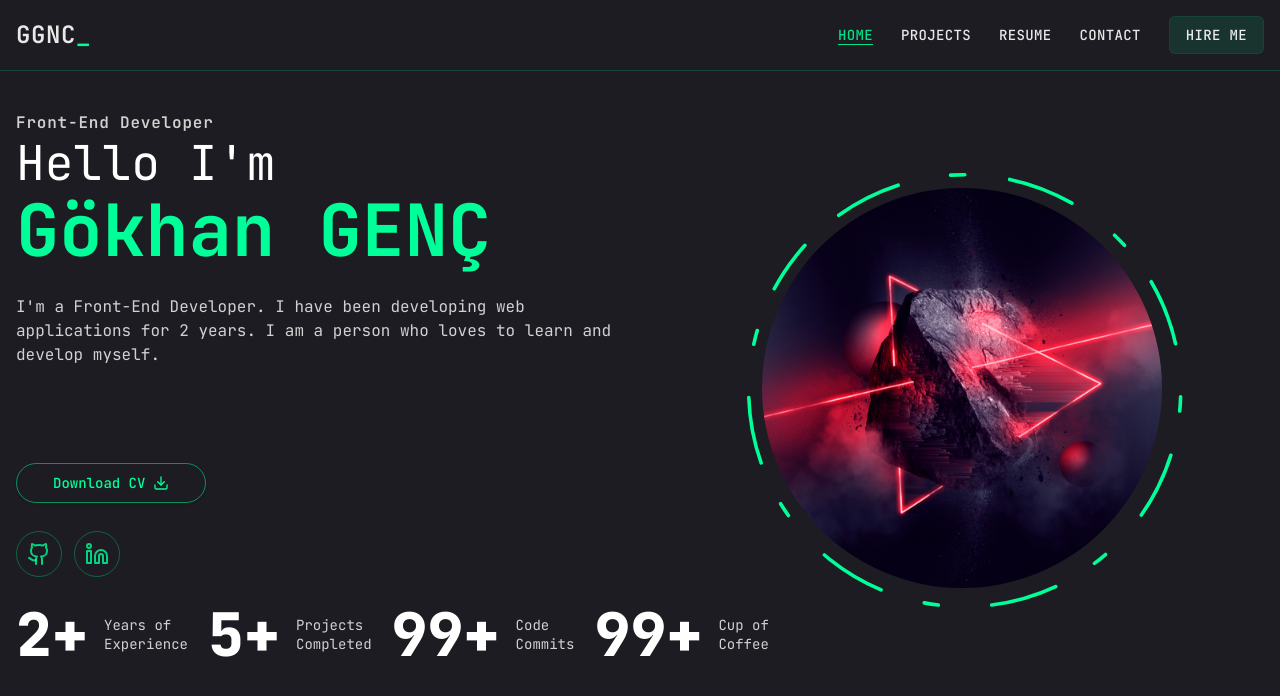
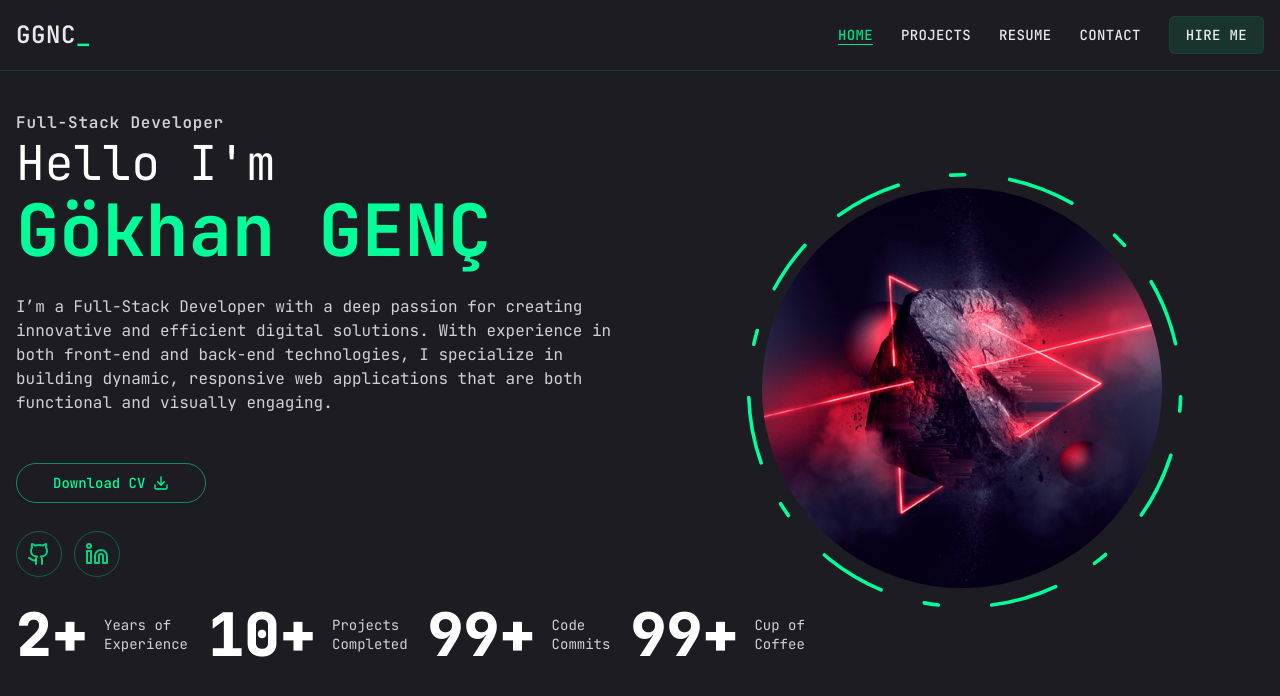
Before and after one commit to GGNC/webfolio, a Next.js app: page / in a window 1280 px wide. Shown: the top 696 px of the page. Built offline with nearby package versions, Linux system fonts and the light colour scheme.

Commit message:
chore: update static text across pages

```diff
--- a/app/api/emails/route.ts
+++ b/app/api/emails/route.ts
@@ -5,8 +5,8 @@ export async function POST(request: Request) {
   const { name, email, message } = await request.json();
   try {
     const { data, error } = await resend.emails.send({
-      from: "onboarding@resend.dev",
-      to: "gokhan-genc@outlook.com",
+      from: email,
+      to: "gokhangenc113@gmail.com",
       subject: "This e-mail was sent from Webfolio",
       react: ContactEmail({ name, email, message }),
     });
--- a/components/AboutResumeContent.tsx
+++ b/components/AboutResumeContent.tsx
@@ -28,7 +28,9 @@ function AboutResumeContent({ value }: AboutResumeContentProps) {
           </p>
           <div className="space-y-4">
             <div>
-              <h3 className="text-lg font-semibold mb-2">Interests</h3>
+              <h3 className="text-lg font-semibold mb-2">
+                {resumeData.tabContentData.about.interests.title.en}
+              </h3>
               <div className="flex flex-wrap gap-2">
                 {resumeData.tabContentData.about.interests.en.map(
                   (interest, index) => (
@@ -40,7 +42,23 @@ function AboutResumeContent({ value }: AboutResumeContentProps) {
               </div>
             </div>
             <div>
-              <h3 className="text-lg font-semibold mb-2">Languages</h3>
+              <h3 className="text-lg font-semibold mb-2">
+                {resumeData.tabContentData.about.volunteer.title.en}
+              </h3>
+              <div className="flex flex-wrap gap-2">
+                {resumeData.tabContentData.about.volunteer.en.map(
+                  (volunteer, index) => (
+                    <Badge key={index} variant="secondary" className="mb-2">
+                      {volunteer}
+                    </Badge>
+                  )
+                )}
+              </div>
+            </div>
+            <div>
+              <h3 className="text-lg font-semibold mb-2">
+                {resumeData.tabContentData.about.languages.title.en}
+              </h3>
               <div className="flex flex-wrap gap-2">
                 {resumeData.tabContentData.about.languages.en.map(
                   (interest, index) => (
--- a/config/constants/index.ts
+++ b/config/constants/index.ts
@@ -71,14 +71,14 @@ export const headerData = {
   ],
 };
 export const homeData = {
-  jobTitle: "Front-End Developer",
+  jobTitle: "Full-Stack Developer",
   title: {
     en: "Hello I'm",
     tr: "Merhaba Ben",
   },
   name: "Gökhan GENÇ",
   description: {
-    en: "I'm a Front-End Developer. I have been developing web applications for 2 years. I am a person who loves to learn and develop myself.",
+    en: "I’m a Full-Stack Developer with a deep passion for creating innovative and efficient digital solutions. With experience in both front-end and back-end technologies, I specialize in building dynamic, responsive web applications that are both functional and visually engaging.",
     tr: "Ben bir Front-End Developer'ım. 2 yıldır web uygulamaları geliştiriyorum. Öğrenmeyi ve kendimi geliştirmeyi seven biriyim.",
   },
   downloadCV: {
@@ -94,7 +94,7 @@ export const homeData = {
       },
     },
     {
-      num: 5,
+      num: 10,
       title: {
         en: "Projects Completed",
         tr: "Proje Tamamlandı",
@@ -236,8 +236,8 @@ export const resumeData = {
       items: [
         {
           degree: {
-            en: "Computer Engineering",
-            tr: "Bilgisayar Mühendisliği",
+            en: "Bachelor of Engineering - Computer Engineering",
+            tr: "Mühendislik Fakültesi - Bilgisayar Mühendisliği",
           },
           institution: {
             en: "Cukurova University",
@@ -245,10 +245,10 @@ export const resumeData = {
           },
           period: "2018 - 2023",
           description: {
-            en: "I studied computer engineering at Cukurova University. I graduated in 2023.",
-            tr: "Çukurova Üniversitesi'nde bilgisayar mühendisliği okudum. 2023 yılında mezun oldum.",
+            en: "",
+            tr: "",
           },
-          achiments: [],
+          achiments: ["GPA : 2.94 / 4", "Campus Ambassador"],
         },
         {
           degree: {
@@ -259,10 +259,10 @@ export const resumeData = {
             en: "Bahcesehir Ataturk Anadolu High School",
             tr: "Bahçeşehir Atatürk Anadolu Lisesi",
           },
-          period: "2014 - 2028",
+          period: "2014 - 2018",
           description: {
-            en: "I studied at Bahcesehir Ataturk Anadolu High School. I graduated in 2018.",
-            tr: "Liseyi Bahçeşehir Atatürk Anadolu Lisesi'nde okudum. 2018 yılında mezun oldum.",
+            en: "",
+            tr: "",
           },
           achiments: [],
         },
@@ -280,8 +280,8 @@ export const resumeData = {
             tr: "Front-End Geliştirme",
           },
           description: {
-            en: "I have been developing web applications for 2 years. I am experienced in React, TypeScript, HTML, CSS, and Tailwind CSS.",
-            tr: "2 yıldır web uygulamaları geliştiriyorum. React, TypeScript, HTML, CSS ve Tailwind CSS konularında deneyimliyim.",
+            en: "",
+            tr: "",
           },
           skills: [
             "React",
@@ -299,8 +299,8 @@ export const resumeData = {
             tr: "Back-End Geliştirme",
           },
           description: {
-            en: "I have experience in developing back-end applications using Node.js and MongoDB.",
-            tr: "Node.js ve MongoDB kullanarak back-end uygulamaları geliştirme konusunda deneyimim var.",
+            en: "",
+            tr: "",
           },
           skills: ["Node.js", "MongoDB"],
         },
@@ -310,8 +310,8 @@ export const resumeData = {
             tr: "Araçlar & Teknolojiler",
           },
           description: {
-            en: "I am experienced in using Git, GitHub, and Visual Studio Code.",
-            tr: "Git, GitHub ve Visual Studio Code kullanımında deneyimliyim.",
+            en: "",
+            tr: "",
           },
           skills: ["Git", "GitHub", "Unity", "Visual Studio Code"],
         },
@@ -323,15 +323,31 @@ export const resumeData = {
         tr: "Hakkımda",
       },
       bio: {
-        en: "I'm a Front-End Developer. I have been developing web applications for 2 years. I am a person who loves to learn and develop myself.",
-        tr: "Ben bir Front-End Developer'ım. 2 yıldır web uygulamaları geliştiriyorum. Öğrenmeyi ve kendimi geliştirmeyi seven biriyim.",
+        en: "I’m a Full-Stack Developer who loves taking on challenges and finding innovative solutions. Whether it’s a coding problem or a new opportunity, I’m always eager to learn and grow. When I’m not working, you’ll find me playing video games, going for walks, or watching auto racing. I also volunteer for TOSFED, contributing to the racing community, and I’m fascinated by the technical side of the sport—the engineering and strategy behind every race. I’m driven by curiosity and enjoy helping others, both in my personal life and in my work.",
+        tr: "Yenilikçi çözümler bulmayı seven bir Full-Stack Developer'ım. Bir kodlama sorunu veya yeni bir fırsat olsun, her zaman öğrenmeye ve büyümeye hevesliyim. Çalışmadığımda, beni video oyunları oynarken, yürüyüşe çıkarken veya otomobil yarışı izlerken bulacaksınız. Ayrıca TOSFED için gönüllü",
       },
       interests: {
-        en: ["Basketball", "Video Games", "Car Races"],
-        tr: ["Basketbol Oynamak", "Video Oyunları", "Araba Yarışları"],
+        title: {
+          en: "Interests",
+          tr: "İlgi Alanları",
+        },
+        en: ["Basketball", "Video Games", "Auto Racing"],
+        tr: ["Basketbol Oynamak", "Video Oyunları", "Auto Racing"],
+      },
+      volunteer: {
+        title: {
+          en: "Volunteer Works",
+          tr: "Gönüllü Çalışmalar",
+        },
+        en: ["Class-C Volunteer Supervisor/Referee - TOSFED"],
+        tr: ["Sınıf-C Gönüllü Gözetmen/Hakem - TOSFED"],
       },
       languages: {
-        en: ["Turkish (Native)", "English(Advanced)"],
+        title: {
+          en: "Languages",
+          tr: "Diller",
+        },
+        en: ["Turkish (Native)", "English(Highly proficient)"],
         tr: ["Türkçe (Ana Dil)", "İngilizce (İleri)"],
       },
     },
@@ -344,8 +360,8 @@ export const contactData = {
       tr: "İletişime Geçin",
     },
     description: {
-      en: "Lorem ipsum dolor sit amet consectetur adipisicing elit. Repellat veniam quibusdam optio ipsam fugiat illo officiis eaque aliquam nisi ad minus officia, voluptas sed cumque! Explicabo odio a sequi reprehenderit?",
-      tr: "Lorem ipsum dolor sit amet consectetur adipisicing elit. Repellat veniam quibusdam optio ipsam fugiat illo officiis eaque aliquam nisi ad minus officia, voluptas sed cumque! Explicabo odio a sequi reprehenderit?",
+      en: "Feel free to reach out to me for any inquiries, collaborations, or just to say hello. I'm always open to discussing new projects, creative ideas, or opportunities to be part of your vision.",
+      tr: "Herhangi bir soru, iş birliği veya sadece merhaba demek için benimle iletişime geçmekten çekinmeyin. Yeni projeler, yaratıcı fikirler veya vizyonunuzun bir parçası olma fırsatlarını tartışmaya her zaman açığım.",
     },
     name: {
       en: "Your Name",
@@ -383,7 +399,7 @@ export const contactData = {
       message: {
         invalidMessageLengthShort: {
           en: "Message should be at least 20 characters",
-          tr: "Mesaj en az 20 karakter icermelidir",
+          tr: "Mesaj en az 20 karakter içermelidir",
         },
         invalidMessageLengthLong: {
           en: "Message should not exceed 200 characters",
@@ -416,7 +432,7 @@ export const contactData = {
         en: "E-mail",
         tr: "E-posta",
       },
-      description: "g@mail.com",
+      description: "gokhangenc113@gmail.com",
       icon: Mail,
     },
     {
```
